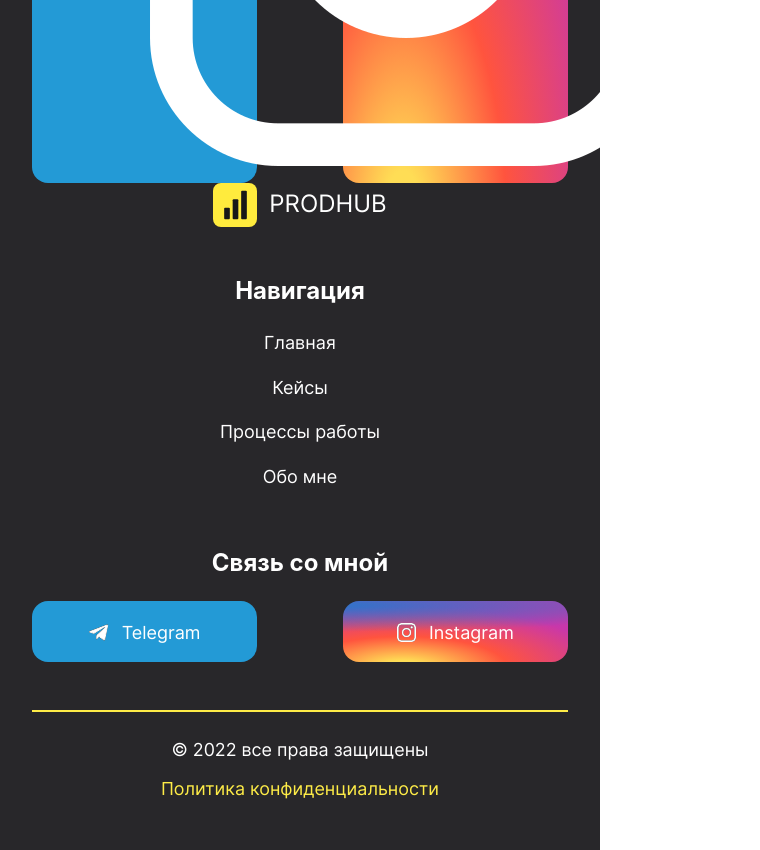
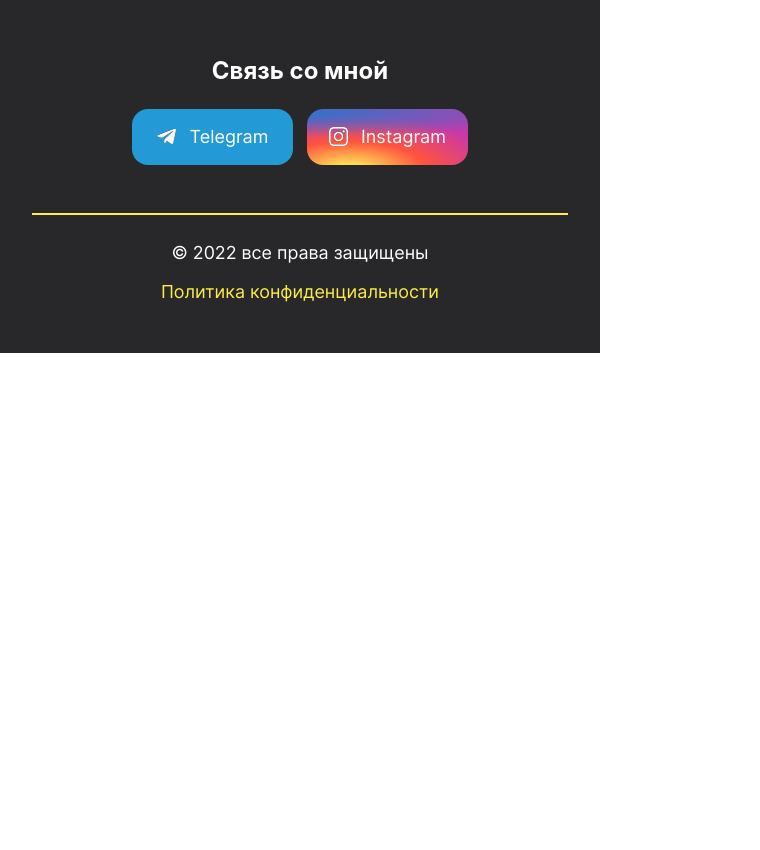
Before and after one commit to alexandra-urberg/React-PRODHUB, a React app: page / in a window 600 px wide. Shown: the part 2754-3604 px from the top of the page, 760 px wide, since content can reach past the window. After the commit the page ends 3107 px from the top, so only its background shows below. Built offline with nearby package versions, Linux system fonts and the light colour scheme; a web font is replaced by a local one.

Commit message:
style:  changed style for future icons

```diff
--- a/src/components/icons/Icons.css
+++ b/src/components/icons/Icons.css
@@ -37,27 +37,13 @@
   background-image: url(../../images/instagram_black.png);
 }
 
-@media screen and (max-width: 1064px) {
-  .icons {
-    flex-direction: column;
-    align-items: center;
-    width: 100%;
-    margin: 0 auto;
+.icon__blue {
+  background-color: #239ad6;
 }
 
-  .icons__title {
-    margin: 0;
-  }
-
-  .icons__container {
-    display: flex;
-    list-style: none;
-    margin-top: 24px;
-    width: 100%;
-  }
-
-  .icon__blue {
-    background-color: #239ad6;
+.icon__blue:hover,
+.icon__pink:hover {
+  background: linear-gradient(80.24deg, #ffe600 0%, #ffed4d 100%);
 }
 
 .icon__pink {
@@ -76,23 +62,8 @@
     );
 }
 
-  .icon__blue:hover,
-  .icon__pink:hover {
-    background: linear-gradient(80.24deg, #ffe600 0%, #ffed4d 100%);
-  }
-
 .icons__btn {
   border-radius: 16px;
-  }
-
-  .icon__instagramm {
-    width: 19px;
-    height: 19px;
-  }
-
-  .icon__telegram {
-    width: 20px;
-    height: 17px;
 }
 
 .icons__link {
@@ -109,9 +80,15 @@
   font-weight: normal;
   margin-left: 13px;
 }
+
+.icons__container {
+  display: flex;
+  align-items: center;
+  justify-content: center;
+  width: 100%;
+  margin: 0 auto;
 }
 
-@media screen and (min-width: 751px) and (max-width: 1064px) {
 .icon__blue,
 .icon__pink {
   display: flex;
@@ -119,30 +96,53 @@
 }
 
 .icons__btn {
-    width: 38%;
-    padding: 19px 0 17px;
+  width: 161px;
+  height: 56px;
 }
 
 .icons__btn:nth-child(2) {
-    margin-left: 24%;
+  margin-left: 13px;
 }
 
+@media screen and (max-width: 1064px) {
+  .icons {
+    flex-direction: column;
+    align-items: center;
+    width: 100%;
+    margin: 0 auto;
+  }
+
+  .icons__title {
+    margin: 0;
+  }
+
+  .icons__container {
+    display: flex;
+    list-style: none;
+    margin-top: 24px;
+  }
+
+  .icon__instagramm {
+    width: 19px;
+    height: 19px;
+  }
+
+  .icon__telegram {
+    width: 20px;
+    height: 17px;
+  }
+}
+
+@media screen and (min-width: 751px) and (max-width: 1064px) {
+
+  .icons__btn:nth-child(2) {
+    margin-left: 14%;
+  }
 }
 
 @media screen and (min-width: 440px) and (max-width: 750px) {
-  .icon__blue,
-  .icon__pink {
-    display: flex;
-    justify-content: center;
-  }
-
-  .icons__btn {
-    width: 42%;
-    padding: 19px 0 17px;
-  }
-
   .icons__btn:nth-child(2) {
-    margin-left: 16%;
+    margin-left: 14px;
   }
 }
 
@@ -154,7 +154,6 @@
 
   .icons__btn {
     width: 48%;
-    padding: 16px 4% 15px;
   }
   .icons__btn:nth-child(2) {
     margin-left: 4%;
--- a/src/components/icons/Icons.js
+++ b/src/components/icons/Icons.js
@@ -21,13 +21,13 @@ function Icons() {
             <li className="icon__blue icons__btn">
               <a className="icons__link" href="@">
                     <img className="icon__telegram" src={telegaWhite} alt="telegram_icon"/>
-                    <h3 className="icon__subtitle">Telegram</h3>
+                    <p className="icon__subtitle">Telegram</p>
               </a>
             </li>
             <li className="icon__pink icons__btn">
               <a className="icons__link" href="@">
                 <img className="icon__instagramm" src={instaWhite} alt="instagram_icon"/>
-                <h3 className="icon__subtitle">Instagram</h3>
+                <p className="icon__subtitle">Instagram</p>
               </a>
             </li>
           </ul>
```
Lines whose indentation alone changed are shown as unchanged.
